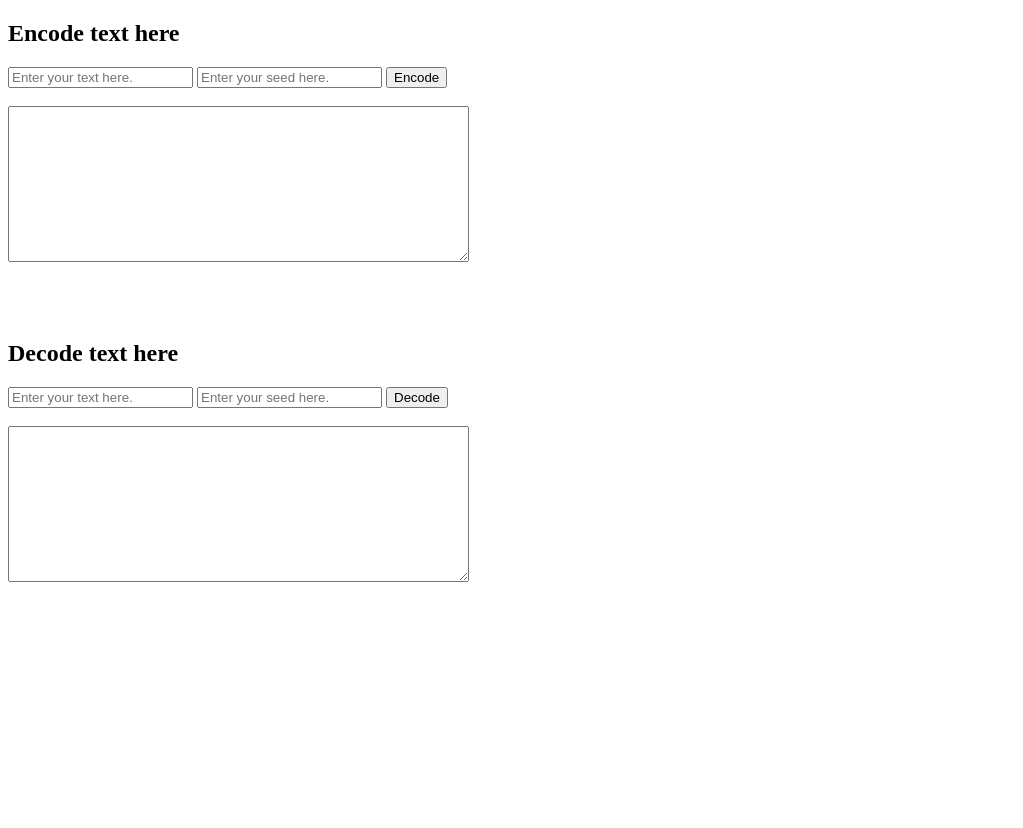
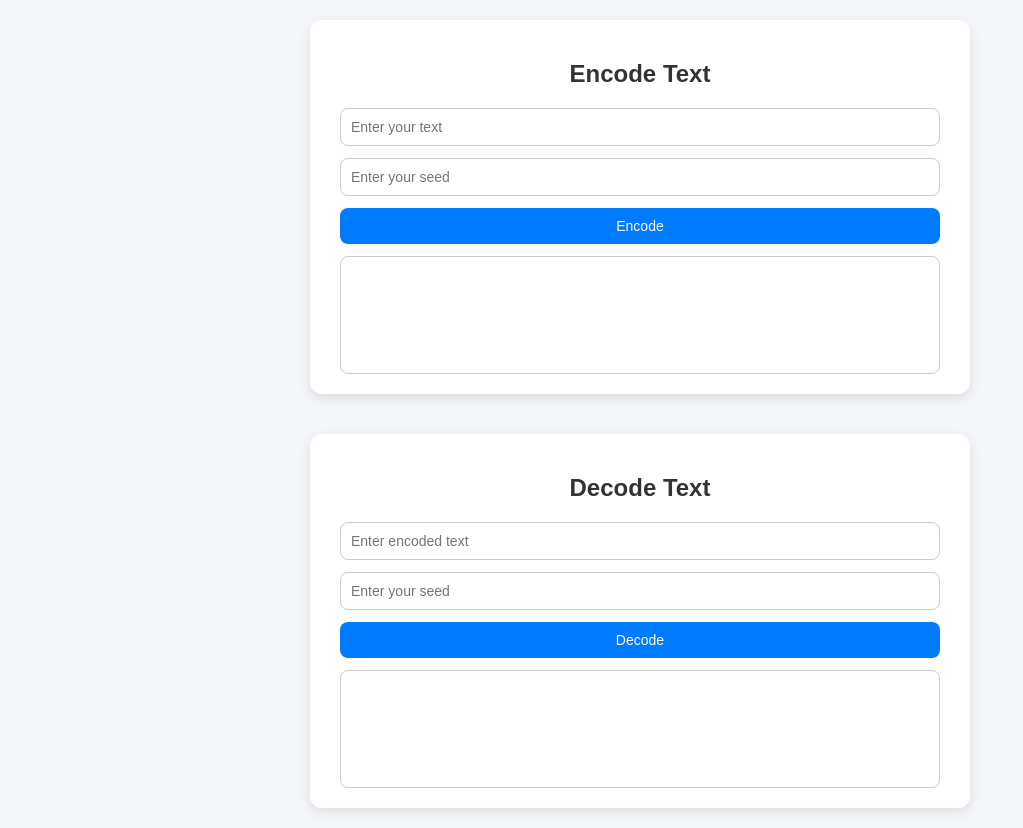
Before and after one commit to BPOTW/cipher-converter, a plain HTML site: page index.html in a window 1280 px wide. Shown: the whole page, without its empty margins (0-1023 px from the left). Before the commit the page ends 800 px from the top, so only its background shows below. Drawn offline with Linux system fonts and the light colour scheme.

Commit message:
Update index.html

```diff
--- a/index.html
+++ b/index.html
@@ -3,78 +3,139 @@
   <head>
     <meta charset="UTF-8" />
     <meta name="viewport" content="width=device-width, initial-scale=1.0" />
-    <title>Document</title>
+    <title>Text Encoder/Decoder</title>
+    <style>
+      body {
+        font-family: Arial, sans-serif;
+        background: #f4f6f9;
+        margin: 0;
+        padding: 0;
+        display: flex;
+        flex-direction: column;
+        align-items: center;
+        justify-content: flex-start;
+        min-height: 100vh;
+      }
+
+      h2 {
+        text-align: center;
+        color: #333;
+      }
+
+      .container {
+        background: #fff;
+        padding: 20px 30px;
+        margin: 20px 0;
+        border-radius: 12px;
+        box-shadow: 0 4px 12px rgba(0, 0, 0, 0.1);
+        width: 90%;
+        max-width: 600px;
+      }
+
+      form {
+        display: flex;
+        flex-direction: column;
+        gap: 12px;
+      }
+
+      input,
+      textarea {
+        padding: 10px;
+        font-size: 14px;
+        border: 1px solid #ccc;
+        border-radius: 8px;
+        outline: none;
+        transition: border 0.2s;
+      }
+
+      input:focus,
+      textarea:focus {
+        border: 1px solid #007bff;
+      }
+
+      button {
+        background: #007bff;
+        color: white;
+        padding: 10px;
+        border: none;
+        border-radius: 8px;
+        font-size: 14px;
+        cursor: pointer;
+        transition: background 0.2s;
+      }
+
+      button:hover {
+        background: #0056b3;
+      }
+
+      textarea {
+        resize: none;
+        font-family: monospace;
+      }
+    </style>
   </head>
-  <h2>Encode text here</h2>
+  <body>
+    <div class="container">
+      <h2>Encode Text</h2>
       <form onsubmit="return false;">
         <input
           type="text"
           id="inputText"
-        name="inputText"
-        placeholder="Enter your text here."
+          placeholder="Enter your text"
         />
         <input
           type="number"
           id="seed"
-        name="seed"
-        placeholder="Enter your seed here."
+          placeholder="Enter your seed"
         />
         <button onclick="encodeText()">Encode</button>
-      <br>
-      <br>
-      <textarea name="" id="encodeTextArea" rows="10" cols="55" readonly></textarea>
+        <textarea id="encodeTextArea" rows="6" readonly></textarea>
       </form>
-    <br>
-    <br>
-    <br>
-    <h2>Decode text here</h2>
+    </div>
+
+    <div class="container">
+      <h2>Decode Text</h2>
       <form onsubmit="decodeText(); return false;">
         <input
           type="text"
           id="inputTextDecode"
-        name="inputTextDecode"
-        placeholder="Enter your text here."
+          placeholder="Enter encoded text"
         />
         <input
           type="number"
           id="seedDecode"
-        name="seedDecode"
-        placeholder="Enter your seed here."
+          placeholder="Enter your seed"
         />
         <button type="submit">Decode</button>
-      <br>
-      <br>
-      <textarea name="" id="decodeTextArea" rows="10" cols="55" readonly></textarea>
+        <textarea id="decodeTextArea" rows="6" readonly></textarea>
       </form>
-  <body>
+    </div>
+
     <script>
-      let tempEncodeText = "";
-      let charCode = [];
-
       function encodeText() {
-        let text = document.getElementById('inputText').value;
-        let random = Number(document.getElementById('seed').value);
+        let text = document.getElementById("inputText").value;
+        let random = Number(document.getElementById("seed").value);
 
         let tempEncodedText = text.split("").map((char) => {
           random = (random * 9301 + 49297) % 233280;
           let shift = random % 26;
           return String.fromCharCode(char.charCodeAt(0) + shift);
         });
-        let encodetextarea = document.getElementById("encodeTextArea");
-        encodetextarea.value = tempEncodedText.join("");
-        console.log(tempEncodedText.join(""));
+
+        document.getElementById("encodeTextArea").value = tempEncodedText.join("");
       }
 
       function decodeText() {
-        let text = document.getElementById('inputTextDecode').value;
-        let random = Number(document.getElementById('seedDecode').value);
+        let text = document.getElementById("inputTextDecode").value;
+        let random = Number(document.getElementById("seedDecode").value);
+
         let decodedText = text.split("").map((char) => {
           random = (random * 9301 + 49297) % 233280;
           let shift = random % 26;
           return String.fromCharCode(char.charCodeAt(0) - shift);
         });
-        let decodetextarea = document.getElementById("decodeTextArea");
-        decodetextarea.value = decodedText.join("");
+
+        document.getElementById("decodeTextArea").value = decodedText.join("");
       }
     </script>
   </body>
```
Lines whose indentation alone changed are shown as unchanged.
